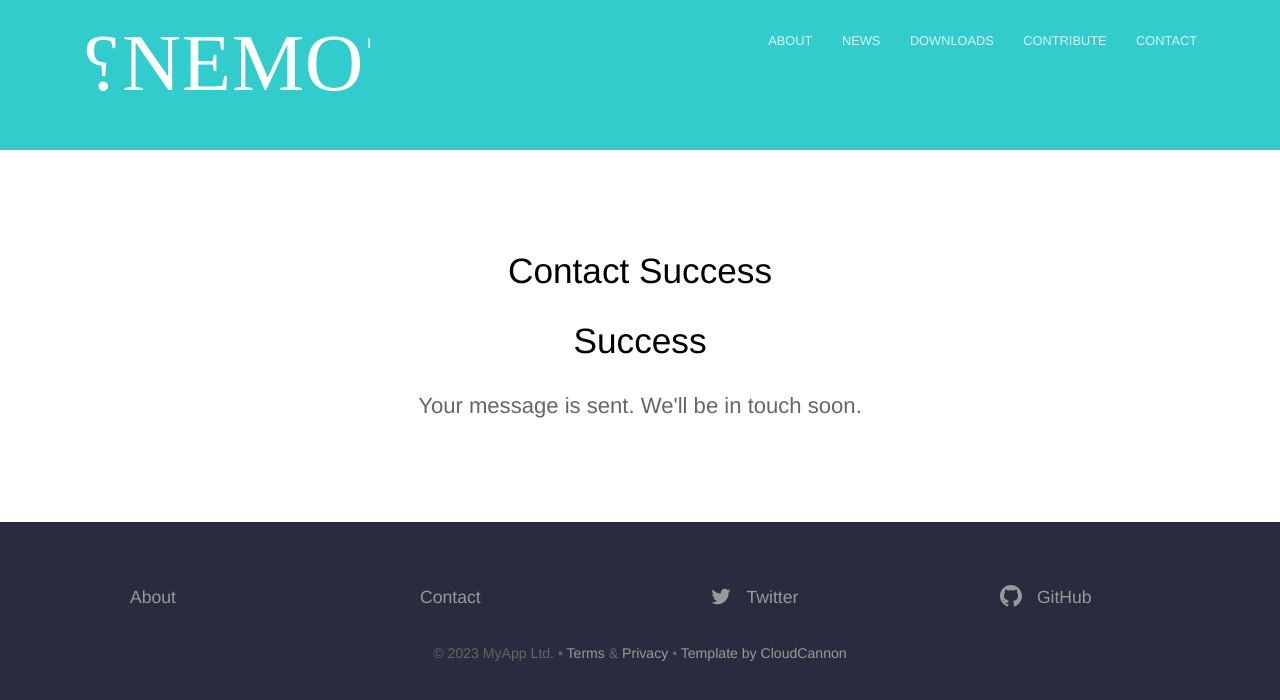
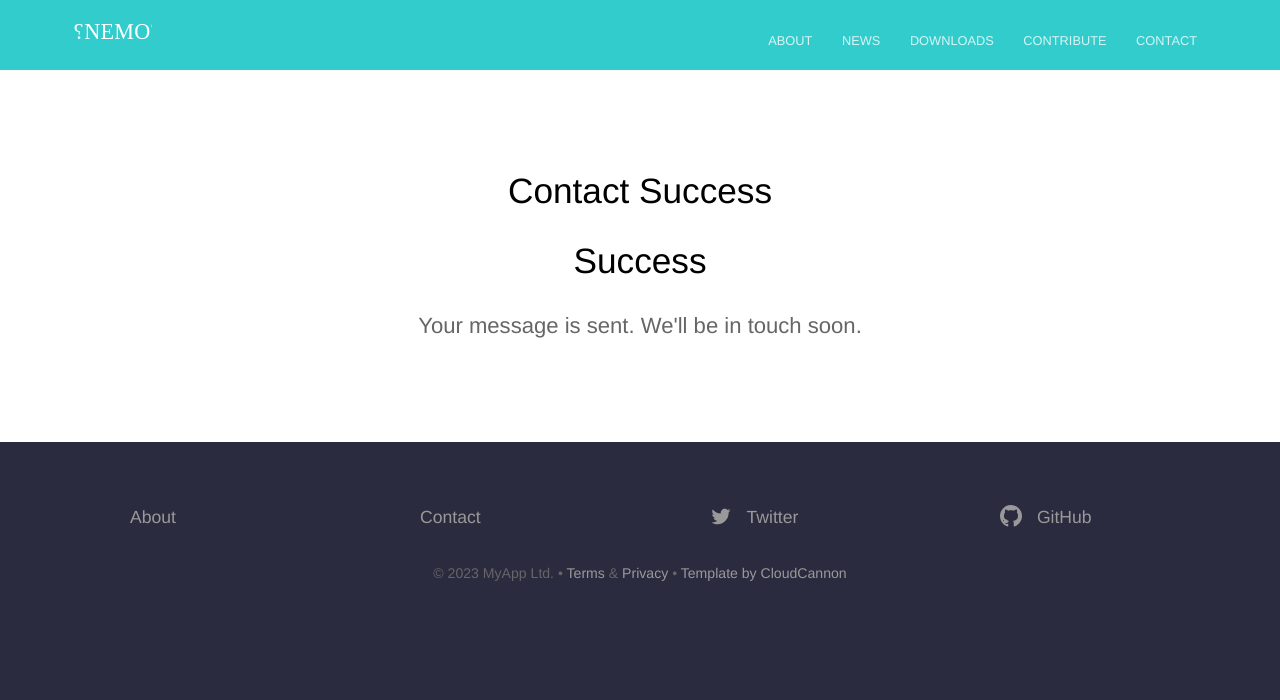
Before and after one commit to TheNEMOproject/TheNEMOproject.github.io, a Jekyll site: the page built from contact-success.html, in a window 1280 px wide. Shown: the top 700 px of the page. Built offline with Jekyll 4.4.1, drawn with Linux system fonts in a browser that asks for light colours.

Commit message:
Update layout.scss

```diff
--- a/_sass/layout.scss
+++ b/_sass/layout.scss
@@ -46,7 +46,7 @@ header {
 			display: block;
 			box-sizing: border-box;
 			max-width: 100%;
-			height: auto;
+			height: 30px;
 		}
 	}
 }
```
